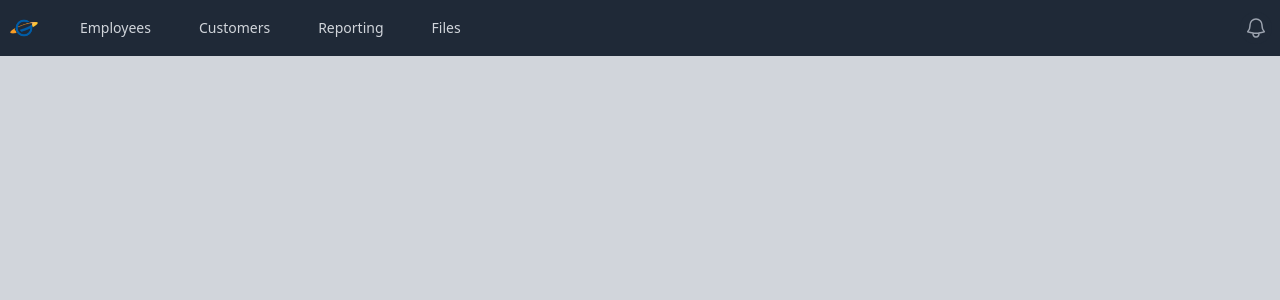
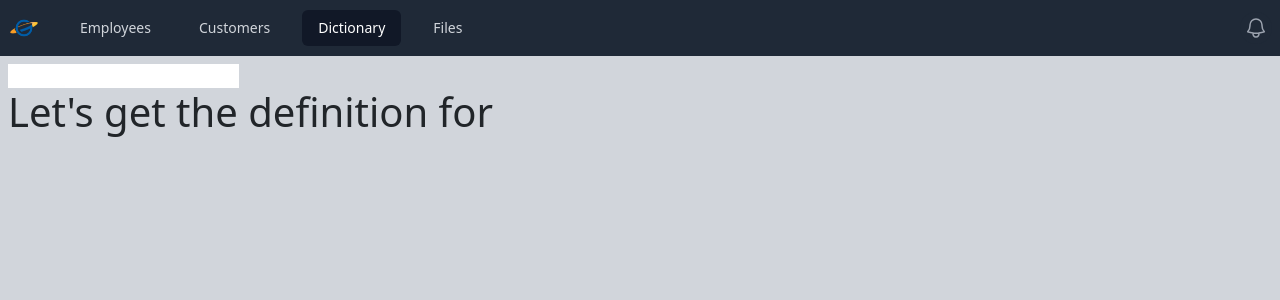
Before and after one commit to thomasmartinez114/react-calebcurry, a React (Create React App) app in the folder hello/: page /dictionary in a window 1280 px wide. Shown: the top 300 px of the page. Built offline with nearby package versions, Linux system fonts and the light colour scheme.

Commit message:
set up useEffect()

```diff
--- a/hello/src/App.js
+++ b/hello/src/App.js
@@ -8,6 +8,7 @@
 import Employees from './pages/Employees';
 import { BrowserRouter, Routes, Route } from 'react-router-dom';
 import Customers from './pages/Customers';
+import Dictionary from './components/Dictionary';
 
 function App() {
   return (
@@ -15,6 +16,7 @@
       <Header>
         <Routes>
           <Route path='/employees' element={<Employees />} />
+          <Route path='/dictionary' element={<Dictionary />} />
           <Route path='/customers' element={<Customers />} />
         </Routes>
       </Header>
--- /dev/null
+++ b/hello/src/components/Dictionary.js
@@ -0,0 +1,21 @@
+import { useState, useEffect } from 'react';
+
+export default function Dictionary() {
+  const [word, setWord] = useState('');
+
+  useEffect(() => {
+    console.log('State updated', word);
+  });
+
+  return (
+    <>
+      <input
+        type='text'
+        onChange={e => {
+          setWord(e.target.value);
+        }}
+      />
+      <h1>Let's get the definition for {word}</h1>
+    </>
+  );
+}
--- a/hello/src/components/Header.js
+++ b/hello/src/components/Header.js
@@ -7,7 +7,7 @@
 const navigation = [
   { name: 'Employees', href: '/Employees' },
   { name: 'Customers', href: '/Customers' },
-  { name: 'Reporting', href: '/other' },
+  { name: 'Dictionary', href: '/Dictionary' },
   { name: 'Files', href: '/other2' },
 ];
 
```
